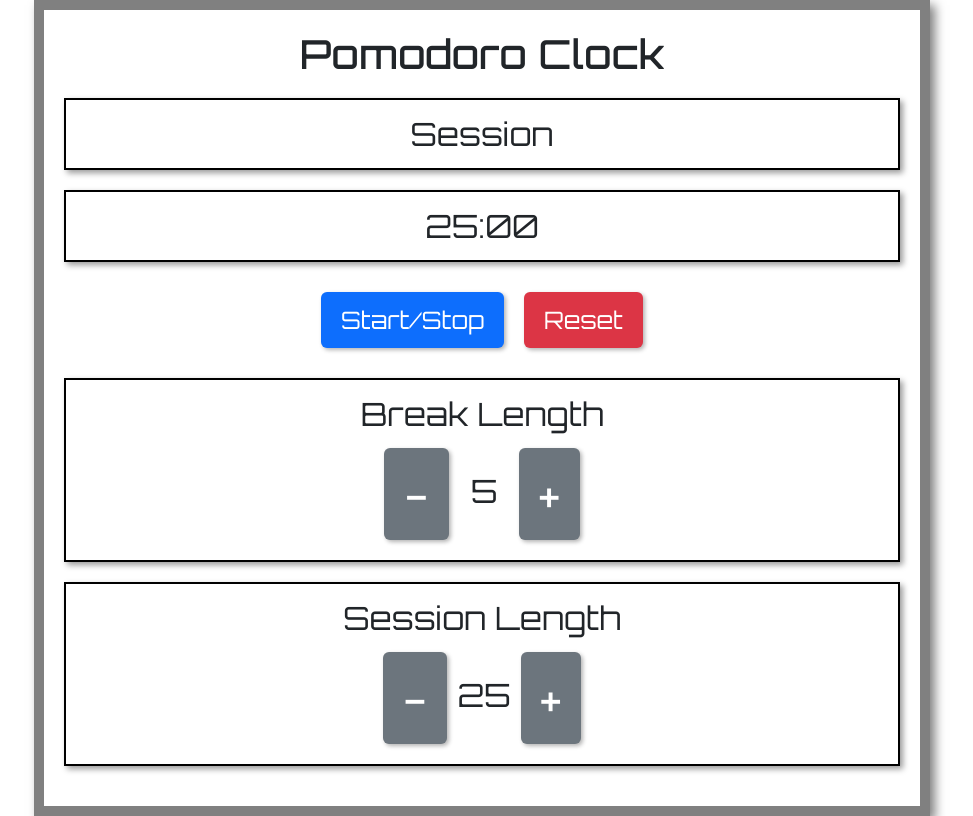
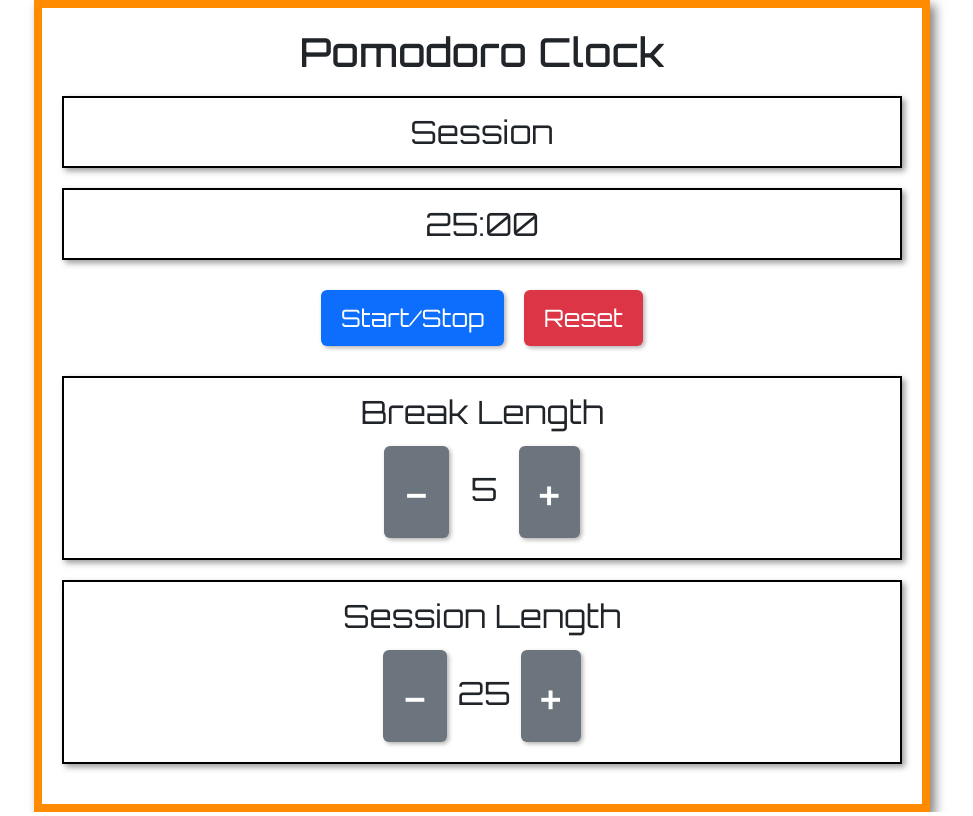
Before and after one commit to Max-OSSoftware/react-pomodoro-clock, a React (Create React App) app: page / in a window 1280 px wide. Shown: the whole page, without its empty margins (158-1131 px from the left). Built offline with nearby package versions, Linux system fonts and the light colour scheme.

Commit message:
Update container styling in PomodoroClock.css

```diff
--- a/src/PomodoroClock.css
+++ b/src/PomodoroClock.css
@@ -4,14 +4,15 @@
 
 .container {
     max-width: 70%;
-    margin: auto;
+    margin: 0px auto; /* Add top and bottom margin */
     padding: 20px;
     text-align: center;
-    border: 10px solid grey;
-    box-shadow: 5px 5px 10px rgba(0,0,0,0.5);
+    border: 8px solid #ff8c00;
+    box-shadow: 5px 5px 10px rgba(14, 0, 0, 0.5);
     background-color: #fff;
-    font-family: 'Orbitron', sans-serif; /* Futuristic font */
+    font-family: 'Orbitron', sans-serif;
 }
+
 
 .length-control, #time-left, #timer-label {
     font-size: 2em;
```
